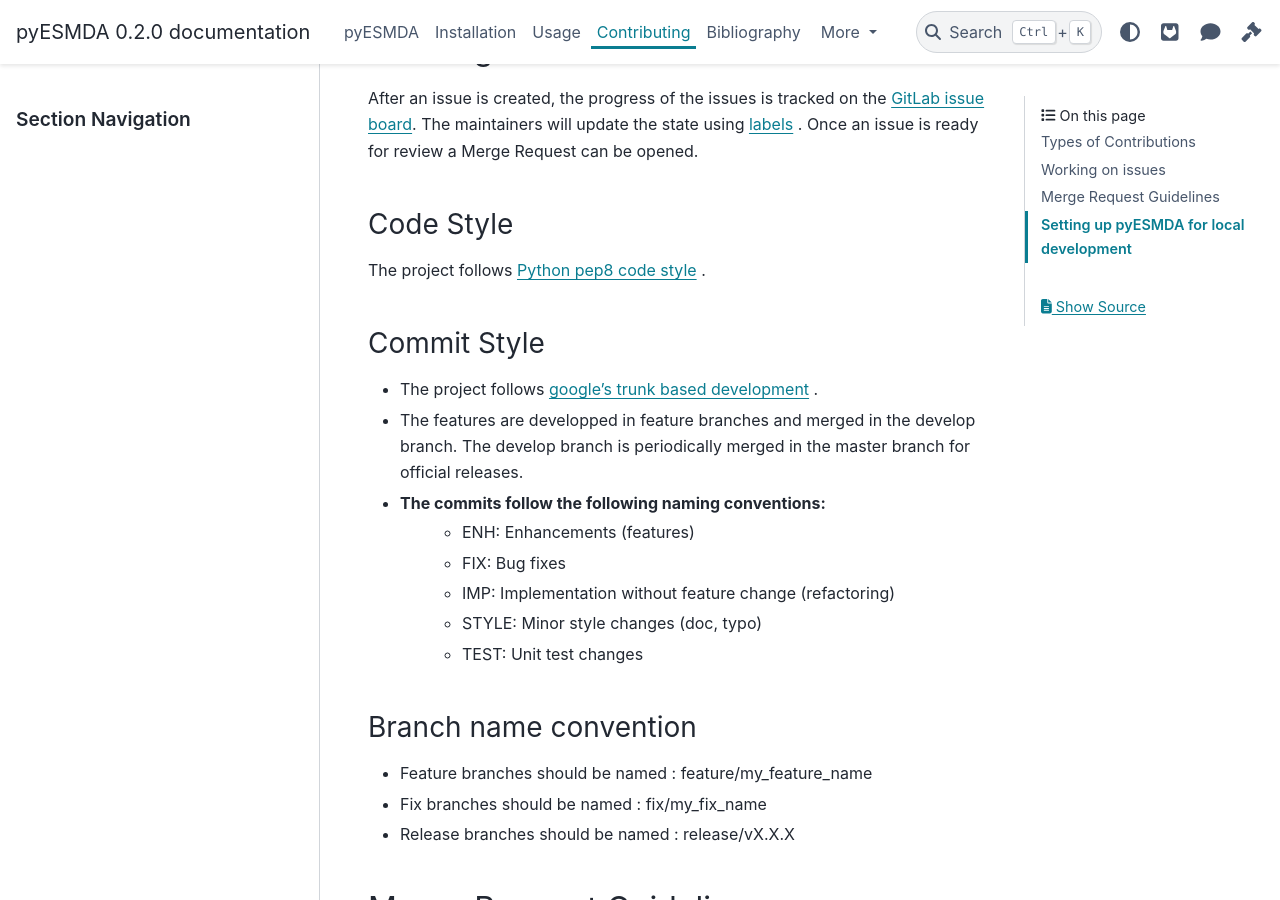
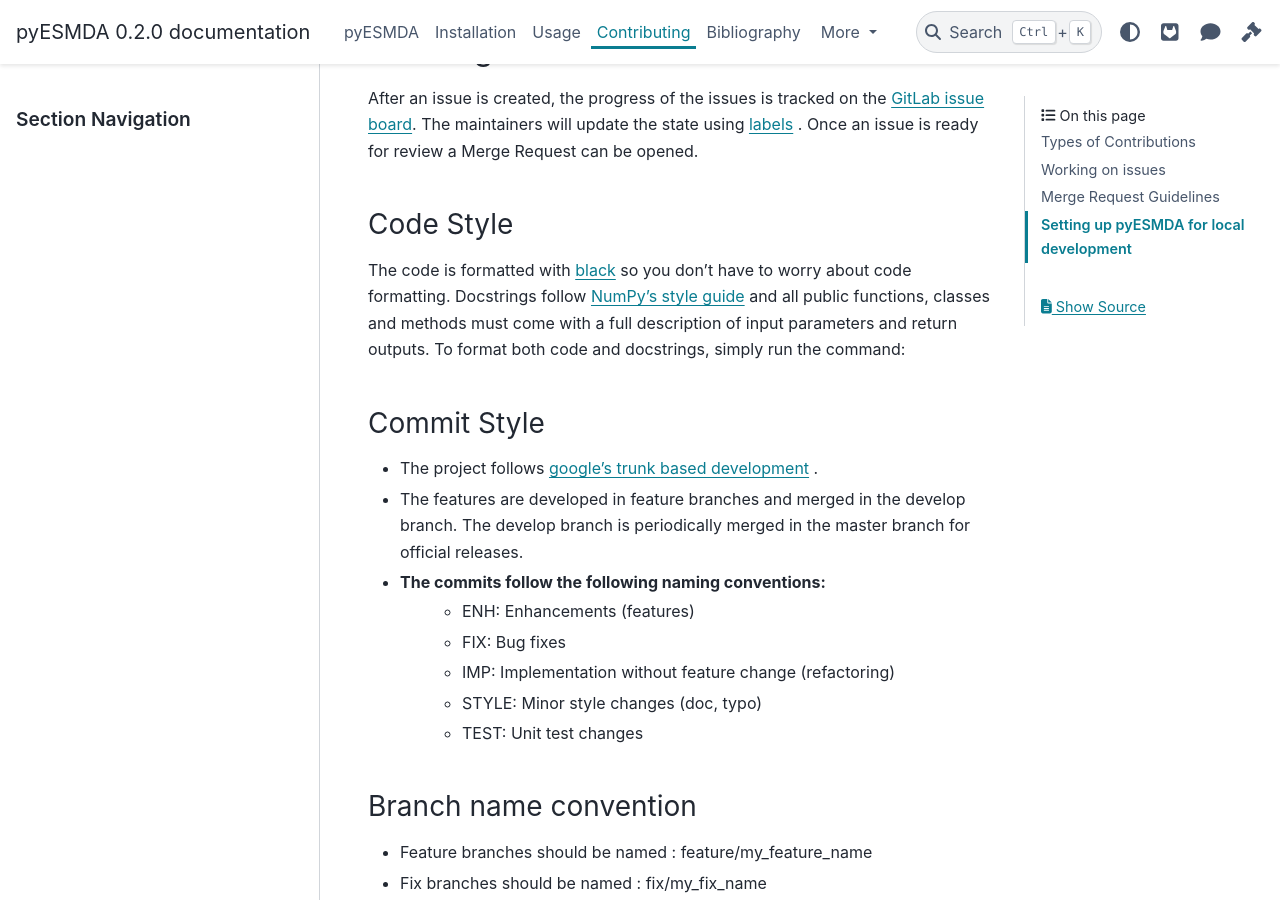
Before and after one commit to antoinecollet5/pyesmda, a Sphinx documentation site: the page built from docs/source/contributing.rst, in a window 1280 px wide and 900 px high, scrolled down 1149 px. Built offline with Sphinx 7.4.7 and the PyData theme 0.15.4, drawn with Linux system fonts in a browser that asks for light colours; some of the changed text lies outside the part shown.

```diff
--- a/CHANGELOG.rst
+++ b/CHANGELOG.rst
@@ -2,7 +2,10 @@
 Changelog
 ==============
 
-0.2.0 (2022-03-06)
+0.3.0 (To be defined)
+---------------------
+
+0.2.0 (2022-07-23)
 ------------------
 
 * `!PR6 <https://gitlab.com/antoinecollet5/pyesmda/-/merge_requests/6>`_ The parameter `stdev_d` becomes `cov_d`.
--- a/CONTRIBUTING.rst
+++ b/CONTRIBUTING.rst
@@ -46,13 +46,16 @@ Once an issue is ready for review a Merge Request can be opened.
 Code Style
 ~~~~~~~~~~
 
-The project follows `Python pep8 code style <https://realpython.com/python-pep8/>`_ .
+The code is formatted with `black <https://github.com/psf/black>`__ so you don't have to worry about code formatting.
+Docstrings follow `NumPy's style guide <https://github.com/numpy/numpy/blob/master/doc/HOWTO_DOCUMENT.rst.txt>`__ and all public
+functions, classes and methods must come with a full description of input parameters and return outputs.
+To format both code and docstrings, simply run the command:
 
 Commit Style
 ~~~~~~~~~~~~
 
 - The project follows `google's trunk based development <https://cloud.google.com/solutions/devops/devops-tech-trunk-based-development>`_ .
-- The features are developped in feature branches and merged in the develop branch. The develop branch is periodically merged in the master branch for official releases.
+- The features are developed in feature branches and merged in the develop branch. The develop branch is periodically merged in the master branch for official releases.
 - The commits follow the following naming conventions:
     + ENH: Enhancements (features)
     + FIX: Bug fixes
@@ -131,7 +134,7 @@ Ready to contribute? Here's how to set up `pyESMDA` for local development.
       $ cd docs
       $ make html
 
-  The docs will be located in `pyesmda/docs/_build`.
+  The docs will be located in `pyesmda/docs/build`.
 
 
 6. Commit your changes and push your branch to GitLab::
@@ -152,18 +155,9 @@ Ready to contribute? Here's how to set up `pyESMDA` for local development.
 
     .. code-block:: shell
 
-        $ sphinx-autobuild docs docs/_build/html
+        $ sphinx-autobuild docs docs/build/html
 
     The documentation will then be hosted on `localhost:8000`
 
-.. tip:: Running parts of the test suite
-
-    To run only parts of the test suite, specify the folder in which to look for
-    tests as an argument to pytest. The following example
-
-
-    .. code-block:: shell
-
-        $ py.test tests/measurement --cov pyesmda/measurement
 
     will look for tests located in the tests/measurement directory and report test coverage of the pyesmda/measurement module.
--- a/docs/source/conf.py
+++ b/docs/source/conf.py
@@ -16,58 +16,45 @@
 # directory, add these directories to sys.path here. If the directory is
 # relative to the documentation root, use os.path.abspath to make it
 # absolute, like shown here.
-#
 
-#!/usr/bin/env python3
-#
-# cookiecutter-pypackage documentation build configuration file, created by
-# sphinx-quickstart on Sun Dec 13 09:13:01 2015.
-#
-# This file is execfile()d with the current directory set to its
-# containing dir.
-#
-# Note that not all possible configuration values are present in this
-# autogenerated file.
-#
-# All configuration values have a default; values that are commented out
-# serve to show the default.
+import datetime
 
+# FIX: https://github.com/mgaitan/sphinxcontrib-mermaid/issues/72
+import errno
 import os
 import sys
-from pathlib import Path
-# FIX: https://github.com/mgaitan/sphinxcontrib-mermaid/issues/72
-import errno
+
 import sphinx.util.osutil
-import datetime
-import pydata_sphinx_theme
+from sphinx.ext.napoleon.docstring import GoogleDocstring
+
+import pyesmda
+
 sphinx.util.osutil.ENOENT = errno.ENOENT
 
-package_path = os.path.abspath('..')
+
+package_path = os.path.abspath("..")
 sys.path.insert(0, package_path)
-
-import pyesmda
 
 
 # -- General configuration ------------------------------------------------
 
 # If your documentation needs a minimal Sphinx version, state it here.
-#needs_sphinx = '1.0'
+# needs_sphinx = '1.0'
 
 # Add any Sphinx extension module names here, as strings. They can be
 # extensions coming with Sphinx (named 'sphinx.ext.*') or your custom ones.
 extensions = [
     "sphinx.ext.todo",  # Support for todo items
-    'sphinx.ext.autodoc',  # Core library for html generation from docstrings
-    'sphinx.ext.autosummary',  # Create neat summary tables
-    'sphinx.ext.napoleon',  # autodoc understands numpy docstrings
-    'sphinx.ext.doctest',  # Test snippets in the documentation
-    'sphinx.ext.viewcode',  # Add links to highlighted source code
-    'sphinx.ext.intersphinx',  # Link to other projects’ documentation
-    'sphinx.ext.autosectionlabel',  # Allow reference sections using its title
-    'sphinxcontrib.bibtex',  # allows BibTeX citations to be inserted into documentation generated by Sphinx
-#              'jupyter_sphinx',
-#              'sphinxcontrib.blockdiag',
-
+    "sphinx.ext.autodoc",  # Core library for html generation from docstrings
+    "sphinx.ext.autosummary",  # Create neat summary tables
+    "sphinx.ext.napoleon",  # autodoc understands numpy docstrings
+    "sphinx.ext.doctest",  # Test snippets in the documentation
+    "sphinx.ext.viewcode",  # Add links to highlighted source code
+    "sphinx.ext.intersphinx",  # Link to other projects’ documentation
+    "sphinx.ext.autosectionlabel",  # Allow reference sections using its title
+    "sphinxcontrib.bibtex",  # allows BibTeX citations to be inserted into documentation generated by Sphinx
+    #              'jupyter_sphinx',
+    #              'sphinxcontrib.blockdiag',
 ]
 autosummary_generate = True  # Turn on sphinx.ext.autosummary
 # numpydoc_show_class_members=False  # This is because numpydoc screew up with autosummary
@@ -86,27 +73,28 @@ napoleon_use_ivar = True
 # napoleon_use_rtype = True
 
 # Add any paths that contain templates here, relative to this directory.
-templates_path = ['_templates']
-
+templates_path = ["_templates"]
 
 
 # Add any external modules you want to refer to in the docs here.
-intersphinx_mapping = {'python': ('https://docs.python.org/3', None),
-                       'numpy': ('https://numpy.org/doc/stable/', None), }
+intersphinx_mapping = {
+    "python": ("https://docs.python.org/3", None),
+    "numpy": ("https://numpy.org/doc/stable/", None),
+}
 
 # The suffix(es) of source filenames.
 # You can specify multiple suffix as a list of string:
 # source_suffix = ['.rst', '.md']
-source_suffix = '.rst'
+source_suffix = ".rst"
 
 # The encoding of source files.
-#source_encoding = 'utf-8-sig'
+# source_encoding = 'utf-8-sig'
 
 # The master toctree document.
-master_doc = 'index'
+master_doc = "index"
 
 # General information about the project.
-project = 'pyESMDA'
+project = "pyESMDA"
 author = pyesmda.__author__
 copyright = f"2021-{datetime.datetime.today().year}, {author}"
 
@@ -130,37 +118,37 @@ language = None
 
 # There are two options for replacing |today|: either, you set today to some
 # non-false value, then it is used:
-#today = ''
+# today = ''
 # Else, today_fmt is used as the format for a strftime call.
-#today_fmt = '%B %d, %Y'
+# today_fmt = '%B %d, %Y'
 
 # List of patterns, relative to source directory, that match files and
 # directories to ignore when looking for source files.
-exclude_patterns = ['build', "_templates/*.rst'", 'Thumbs.db', '.DS_Store']
+exclude_patterns = ["build", "_templates/*.rst'", "Thumbs.db", ".DS_Store"]
 
 # The reST default role (used for this markup: `text`) to use for all
 # documents.
-#default_role = None
+# default_role = None
 
 # If true, '()' will be appended to :func: etc. cross-reference text.
-#add_function_parentheses = True
+# add_function_parentheses = True
 
 # If true, the current module name will be prepended to all description
 # unit titles (such as .. function::).
-#add_module_names = True
+# add_module_names = True
 
 # If true, sectionauthor and moduleauthor directives will be shown in the
 # output. They are ignored by default.
-#show_authors = False
+# show_authors = False
 
 # The name of the Pygments (syntax highlighting) style to use.
-pygments_style = 'sphinx'
+pygments_style = "sphinx"
 
 # A list of ignored prefixes for module index sorting.
-#modindex_common_prefix = []
+# modindex_common_prefix = []
 
 # If true, keep warnings as "system message" paragraphs in the built documents.
-#keep_warnings = False
+# keep_warnings = False
 
 # If true, `todo` and `todoList` produce output, else they produce nothing.
 todo_include_todos = True  # set False by default, enable for debugging
@@ -201,23 +189,23 @@ html_theme_options = {
 }
 
 # Add any paths that contain custom themes here, relative to this directory.
-#html_theme_path = []
+# html_theme_path = []
 
 # The name for this set of Sphinx documents.  If None, it defaults to
 # "<project> v<release> documentation".
-#html_title = None
+# html_title = None
 
 # A shorter title for the navigation bar.  Default is the same as html_title.
-#html_short_title = None
+# html_short_title = None
 
 # The name of an image file (relative to this directory) to place at the top
 # of the sidebar.
-#html_logo = None
+# html_logo = None
 
 # The name of an image file (within the static path) to use as favicon of the
 # docs.  This file should be a Windows icon file (.ico) being 16x16 or 32x32
 # pixels large.
-#html_favicon = None
+# html_favicon = None
 
 # Add any paths that contain custom static files (such as style sheets) here,
 # relative to this directory. They are copied after the builtin static files,
@@ -227,67 +215,67 @@ html_static_path = []
 # Add any extra paths that contain custom files (such as robots.txt or
 # .htaccess) here, relative to this directory. These files are copied
 # directly to the root of the documentation.
-#html_extra_path = []
+# html_extra_path = []
 
 # If not '', a 'Last updated on:' timestamp is inserted at every page bottom,
 # using the given strftime format.
-#html_last_updated_fmt = '%b %d, %Y'
+# html_last_updated_fmt = '%b %d, %Y'
 
 # If true, SmartyPants will be used to convert quotes and dashes to
 # typographically correct entities.
-#html_use_smartypants = True
+# html_use_smartypants = True
 
 # Custom sidebar templates, maps document names to template names.
-#html_sidebars = {}
+# html_sidebars = {}
 
 # Additional templates that should be rendered to pages, maps page names to
 # template names.
-#html_additional_pages = {}
+# html_additional_pages = {}
 
 # If false, no module index is generated.
-#html_domain_indices = True
+# html_domain_indices = True
 
 # If false, no index is generated.
-#html_use_index = True
+# html_use_index = True
 
 # If true, the index is split into individual pages for each letter.
-#html_split_index = False
+# html_split_index = False
 
 # If true, links to the reST sources are added to the pages.
-#html_show_sourcelink = True
+# html_show_sourcelink = True
 
 # If true, "Created using Sphinx" is shown in the HTML footer. Default is True.
-#html_show_sphinx = True
+# html_show_sphinx = True
 
 # If true, "(C) Copyright ..." is shown in the HTML footer. Default is True.
-#html_show_copyright = True
+# html_show_copyright = True
 
 # If true, an OpenSearch description file will be output, and all pages will
 # contain a <link> tag referring to it.  The value of this option must be the
 # base URL from which the finished HTML is served.
-#html_use_opensearch = ''
+# html_use_opensearch = ''
 
 # This is the file name suffix for HTML files (e.g. ".xhtml").
-#html_file_suffix = None
+# html_file_suffix = None
 
 # Language to be used for generating the HTML full-text search index.
 # Sphinx supports the following languages:
 #   'da', 'de', 'en', 'es', 'fi', 'fr', 'h', 'it', 'ja'
 #   'nl', 'no', 'pt', 'ro', 'r', 'sv', 'tr'
-#html_search_language = 'en'
+# html_search_language = 'en'
 
 # A dictionary with options for the search language support, empty by default.
 # Now only 'ja' uses this config value
-#html_search_options = {'type': 'default'}
+# html_search_options = {'type': 'default'}
 
 # The name of a javascript file (relative to the configuration directory) that
 # implements a search results scorer. If empty, the default will be used.
-#html_search_scorer = 'scorer.js'
+# html_search_scorer = 'scorer.js'
 
 # -- Options for HTMLHelp output ---------------------------------------
 
 # Output file base name for HTML help builder.
-htmlhelp_basename = 'pyesmdadoc'
+htmlhelp_basename = "pyesmdadoc"
 
 
 # -- Options for LaTeX output ------------------------------------------
@@ -296,15 +284,12 @@ latex_elements = {
     # The paper size ('letterpaper' or 'a4paper').
     #
     # 'papersize': 'letterpaper',
-
     # The font size ('10pt', '11pt' or '12pt').
     #
     # 'pointsize': '10pt',
-
     # Additional stuff for the LaTeX preamble.
     #
     # 'preamble': '',
-
     # Latex figure (float) alignment
     #
     # 'figure_align': 'htbp',
@@ -314,9 +299,7 @@ latex_elements = {
 # (source start file, target name, title, author, documentclass
 # [howto, manual, or own class]).
 latex_documents = [
-    (master_doc, 'pyesmda.tex',
-     'pyESMDA Documentation',
-     'Antoine Collet', 'manual'),
+    (master_doc, "pyesmda.tex", "pyESMDA Documentation", "Antoine Collet", "manual"),
 ]
 
 
@@ -324,11 +307,7 @@ latex_documents = [
 
 # One entry per manual page. List of tuples
 # (source start file, name, description, authors, manual section).
-man_pages = [
-    (master_doc, 'pyesmda',
-     'pyESMDA Documentation',
-     [author], 1)
-]
+man_pages = [(master_doc, "pyesmda", "pyESMDA Documentation", [author], 1)]
 
 
 # -- Options for Texinfo output ----------------------------------------
@@ -337,35 +316,45 @@ man_pages = [
 # (source start file, target name, title, author,
 #  dir menu entry, description, category)
 texinfo_documents = [
-    (master_doc, 'pyesmda',
-     'pyESMDA Documentation',
-     author,
-     'pyesmda',
-     'One line description of project.',
-     'Miscellaneous'),
+    (
+        master_doc,
+        "pyesmda",
+        "pyESMDA Documentation",
+        author,
+        "pyesmda",
+        "One line description of project.",
+        "Miscellaneous",
+    ),
 ]
 
 
 # Documents to append as an appendix to all manuals.
-#texinfo_appendices = []
+# texinfo_appendices = []
 
 # If false, no module index is generated.
-#texinfo_domain_indices = True
+# texinfo_domain_indices = True
 
 # How to display URL addresses: 'footnote', 'no', or 'inline'.
-#texinfo_show_urls = 'footnote'
+# texinfo_show_urls = 'footnote'
 
 # If true, do not generate a @detailmenu in the "Top" node's menu.
-#texinfo_no_detailmenu = False
+# texinfo_no_detailmenu = False
 
 
-blockdiag_html_image_format = 'SVG'
+blockdiag_html_image_format = "SVG"
 
 # number figures allowing them to be referenced in the text
 numfig = True
 
 # Autodoc
-autodoc_default_flags = ["members", "undoc-members", "private-members", "special-members", "show-inheritance", "inherited-members"]
+autodoc_default_flags = [
+    "members",
+    "undoc-members",
+    "private-members",
+    "special-members",
+    "show-inheritance",
+    "inherited-members",
+]
 autodoc_default_options = {
     "members": True,  #
     "member_order": "bysource",
@@ -373,40 +362,52 @@ autodoc_default_options = {
     "private-members": True,  #
     "special-members": True,  #
     "show-inheritance": True,  #
-    "exclude-members": "__weakref__,__init__,__dict__,__abstractmethods__,__module__,_abc_impl"
-    }
+    "exclude-members": "__weakref__,__init__,__dict__,__abstractmethods__,__module__,_abc_impl",
+}
 
 # Bibliography
-bibtex_bibfiles = ['./../../bibliography.bib']
+bibtex_bibfiles = ["./../../bibliography.bib"]
 bibtex_default_style = "unsrt"
 bibtex_reference_style = "author_year"
-suppress_warnings = ["bibtex.duplicate_citation", 'autosectionlabel.*']
+suppress_warnings = ["bibtex.duplicate_citation", "autosectionlabel.*"]
 
 # Issue with attributes section, see:
 # https://github.com/sphinx-doc/sphinx/issues/2115
 # Solution: https://michaelgoerz.net/notes/extending-sphinx-napoleon-docstring-sections.html
 # -- Extensions to the  Napoleon GoogleDocstring class ---------------------
 
-from sphinx.ext.napoleon.docstring import GoogleDocstring
+# first, we define new methods for any new sections and add them to the class
 
-# first, we define new methods for any new sections and add them to the class
+
 def parse_keys_section(self, section):
-    return self._format_fields('Keys', self._consume_fields())
+    return self._format_fields("Keys", self._consume_fields())
+
+
 GoogleDocstring._parse_keys_section = parse_keys_section
 
+
 def parse_attributes_section(self, section):
-    return self._format_fields('Attributes', self._consume_fields())
+    return self._format_fields("Attributes", self._consume_fields())
+
+
 GoogleDocstring._parse_attributes_section = parse_attributes_section
 
+
 def parse_class_attributes_section(self, section):
-    return self._format_fields('Class Attributes', self._consume_fields())
+    return self._format_fields("Class Attributes", self._consume_fields())
+
+
 GoogleDocstring._parse_class_attributes_section = parse_class_attributes_section
 
 # we now patch the parse method to guarantee that the the above methods are
 # assigned to the _section dict
+
+
 def patched_parse(self):
-    self._sections['keys'] = self._parse_keys_section
-    self._sections['class attributes'] = self._parse_class_attributes_section
+    self._sections["keys"] = self._parse_keys_section
+    self._sections["class attributes"] = self._parse_class_attributes_section
     self._unpatched_parse()
+
+
 GoogleDocstring._unpatched_parse = GoogleDocstring._parse
 GoogleDocstring._parse = patched_parse
--- a/docs/source/usage.rst
+++ b/docs/source/usage.rst
@@ -63,7 +63,7 @@ exponential function are estimated::
 
 
     def test_esmda_exponential_case():
-        """Test the ES-MDA on a simple syntetic case with two parameters."""
+        """Test the ES-MDA on a simple synthetic case with two parameters."""
         a = 10.0
         b = - 0.0020
         # timesteps
--- a/setup.py
+++ b/setup.py
@@ -2,7 +2,7 @@
 
 """The setup script."""
 
-from setuptools import setup, find_packages
+from setuptools import find_packages, setup
 
 import pyesmda
 
```
Also changed, not shown: README.rst (+25 -14 lines), .gitlab-ci.yml, .isort.cfg (added), .pre-commit-config.yaml (added), 4 other files.
